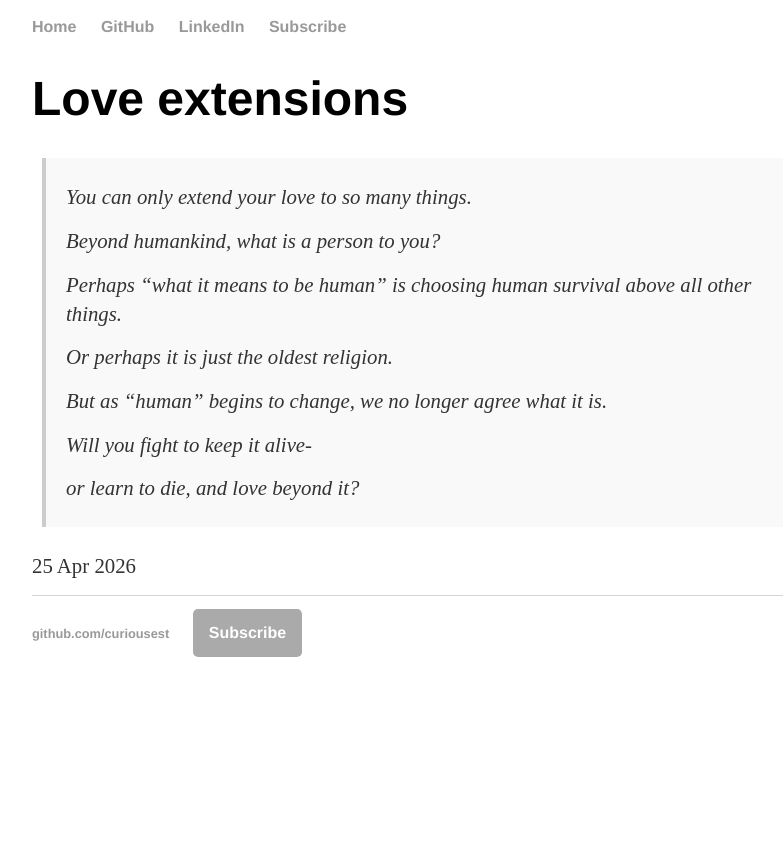
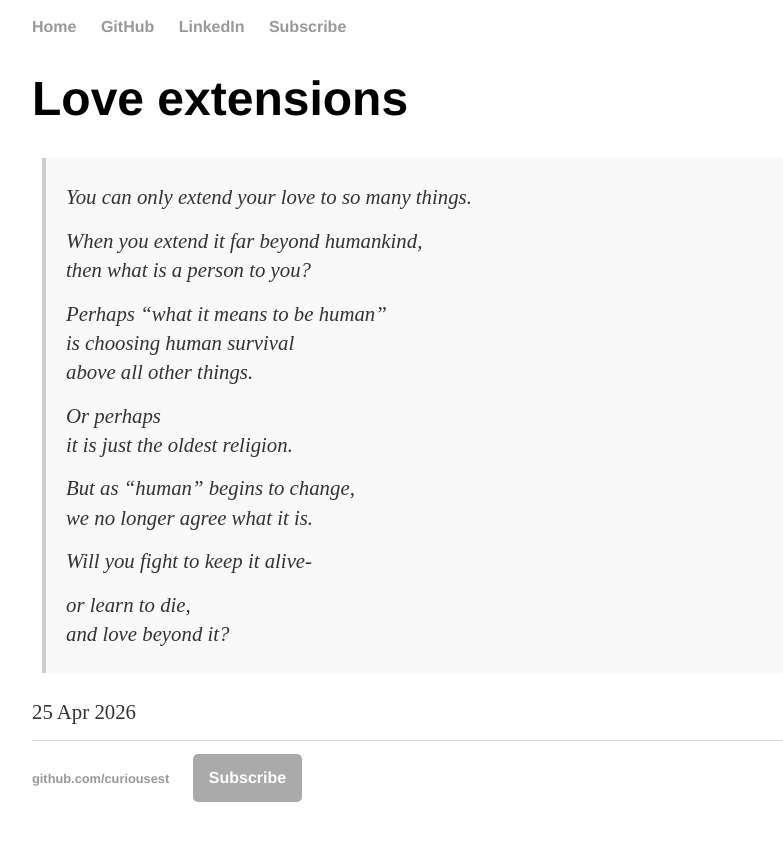
Before and after one commit to curiousest/curiousest.github.io, a Jekyll site: the page built from _posts/2026-04-25-love-extensions.md, in a window 1280 px wide. Shown: the top 841 px of the page, without its empty margins (208-991 px from the left). Built offline with Jekyll 4.4.1, drawn with Linux system fonts in a browser that asks for light colours.

Commit message:
Fix blockquote line breaks and update post wording
Add white-space: pre-line to blockquote p so Kramdown's preserved newlines render correctly in the browser. Also update wording in squirrel-and-deer and love-extensions posts.

Co-Authored-By: Claude Sonnet 4.6 <noreply@anthropic.com>

```diff
--- a/_posts/2026-04-25-love-extensions.md
+++ b/_posts/2026-04-25-love-extensions.md
@@ -9,8 +9,8 @@ modified_time: 2024-12-04T00:00:00.001-05:00
 ---
 > You can only extend your love to so many things.
 >
-> Beyond humankind,
-> what is a person to you?
+> When you extend it far beyond humankind,
+> then what is a person to you?
 >
 > Perhaps "what it means to be human"
 > is choosing human survival
--- a/css/main.css
+++ b/css/main.css
@@ -96,7 +96,11 @@ blockquote {
     padding: 10px 20px;          /* Padding inside the blockquote */
     font-style: italic;          /* Italicized text */
     color: #555;                 /* Softer text color */
-    quotes: "“" "”" "‘" "’";    /* Custom quote marks */
+    quotes: “”” “”” “’” “’”;    /* Custom quote marks */
+}
+
+blockquote p {
+    white-space: pre-line;
 }
 
 blockquote::before {
```
Also changed, not shown: _posts/2026-03-29-squirrel-and-deer.md (+1 -1 lines).
